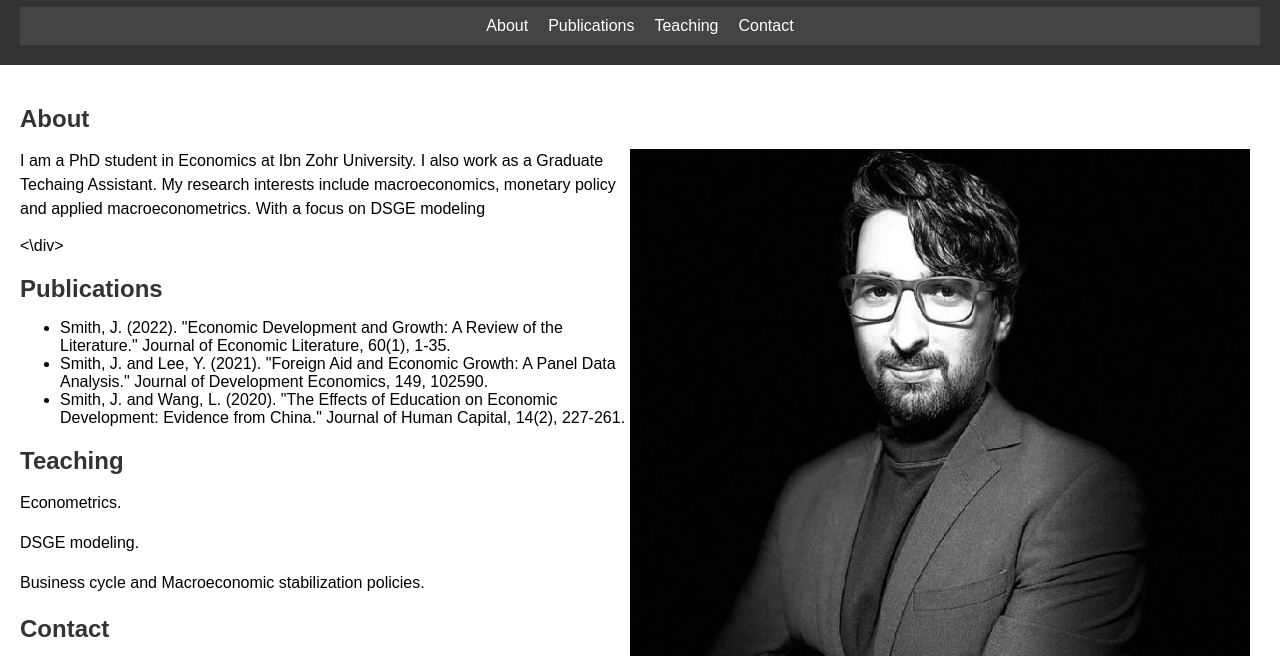
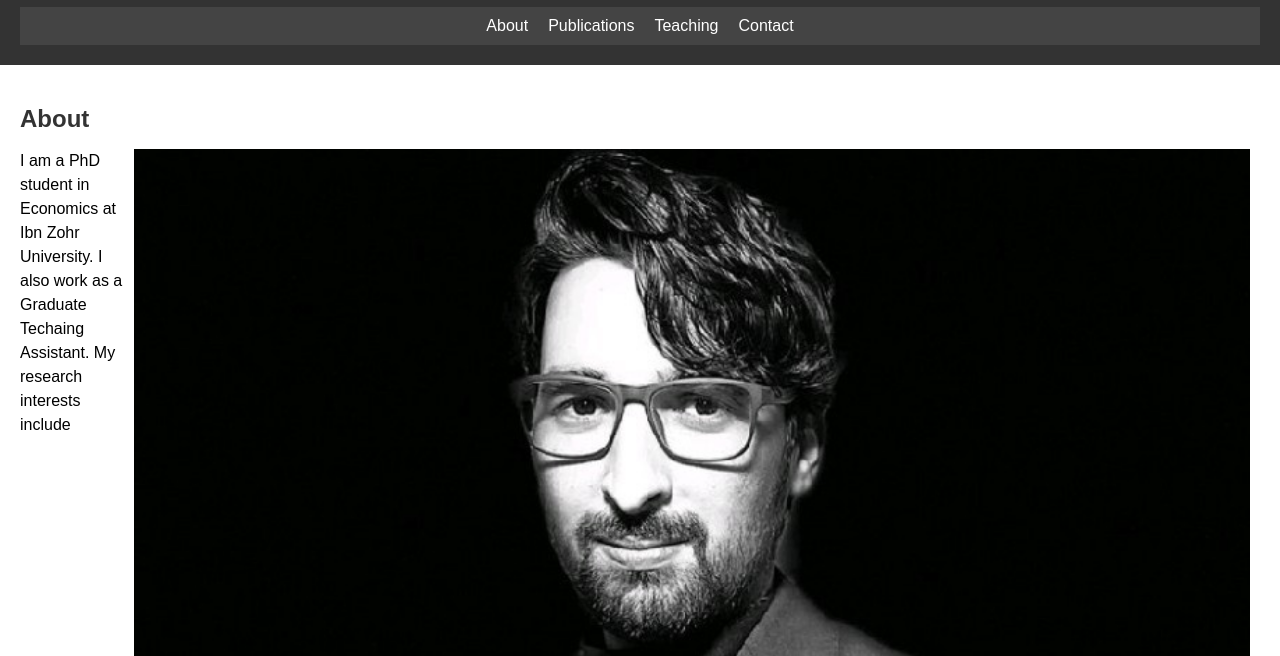
Before and after one commit to FaicalLakhchen/FaicalLakhchen.github.io, a plain HTML site: page index.html in a window 1280 px wide. Shown: the part 131-787 px from the top of the page. Drawn offline with Linux system fonts and the light colour scheme.

Commit message:
Update index.html

```diff
--- a/index.html
+++ b/index.html
@@ -23,7 +23,7 @@
       <section id="about">
         <h2>About</h2>
           <div>
-        <img src="1676764851977.jfif" alt="Image description" style="float: right; margin-right: 10px; width: 50%; height: auto;" ;">
+        <img src="1676764851977.jfif" alt="Image description" style="float: right; margin-right: 10px; width: 90%; height: auto;" ;">
         <p>I am a PhD student in Economics at Ibn Zohr University. I also work as a Graduate Techaing Assistant.
 My research interests include macroeconomics, monetary policy and applied macroeconometrics. With a focus on DSGE modeling</p>
           <\div>
```
